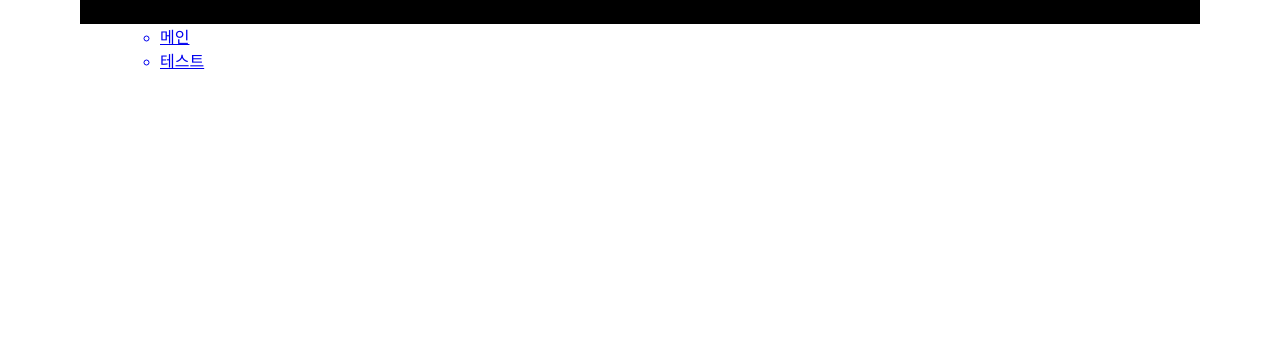
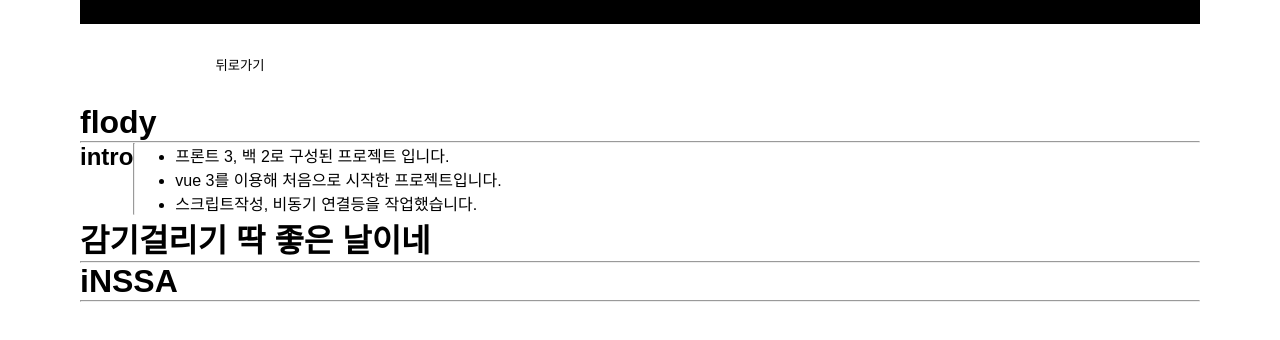
Before and after one commit to jeongkyojun/Project_react_introduceMyself, a React (Create React App) app: page /web in a window 1280 px wide. Before the commit this address had no page. Shown: the top 340 px of the page. Built offline with nearby package versions, Linux system fonts and the light colour scheme.

Commit message:
feat: navigate 추가, 프로젝트 소개 페이지 작성중

```diff
--- a/src/App.tsx
+++ b/src/App.tsx
@@ -2,6 +2,7 @@ import React, { Component } from 'react';
 import { BrowserRouter, Routes, Route } from 'react-router-dom';
 import Header from './layout/Header';
 import Main from './page/Main';
+import ProjectWeb from './page/ProjectWeb';
 import Test from './test';
 
 function App() {
@@ -12,6 +13,7 @@ function App() {
         <Routes>
           <Route path="/" element={<Main></Main>}></Route>
           <Route path="/test" element={<Test />}></Route>
+          <Route path="/web" element={<ProjectWeb />}></Route>
         </Routes>
       </BrowserRouter>
     </div>
--- a/src/layout/Header/index.tsx
+++ b/src/layout/Header/index.tsx
@@ -7,18 +7,13 @@ const Header = () => {
   const menuList = [
     {
       children: '테스트',
-      clickHandler: ''
-    }
+      clickHandler: '',
+    },
   ];
   return (
     <HeaderWrapper>
-      <StyledHeader/>
-      <MenuWrapper>
-        <ul>
-          <Link to='/'><li>메인</li></Link>
-          <Link to='/test'><li>테스트</li></Link>
-        </ul>
-      </MenuWrapper>
+      <StyledHeader />
+      <MenuWrapper></MenuWrapper>
     </HeaderWrapper>
   );
 };
--- a/src/organism/ProjectSection/index.tsx
+++ b/src/organism/ProjectSection/index.tsx
@@ -11,9 +11,15 @@ const ProjectSection = ({ items }: ProjectSectionTypes) => {
       <Text size={2}>Projects</Text>
       <hr></hr>
       <ButtonWrapper>
-        {items.map(({ src, alt, link, disabled, ...css }) => {
+        {items.map(({ src, alt, link, disabled, handler, ...css }) => {
           return (
-            <Button height={20} disabled={disabled} isText>
+            <Button
+              height={20}
+              disabled={disabled}
+              isText
+              key={alt}
+              clickHandler={handler}
+            >
               <Image
                 src={src}
                 alt={alt}
--- a/src/organism/ProjectSection/types.ts
+++ b/src/organism/ProjectSection/types.ts
@@ -3,6 +3,7 @@ import { ImageTypes } from '../../atom/Image/types';
 export interface ProjectItemsTypes extends ImageTypes {
   link: string;
   disabled: boolean;
+  handler?: () => void;
 }
 export interface ProjectSectionTypes {
   items: ProjectItemsTypes[];
--- a/src/page/Main/button_list.ts
+++ /dev/null
@@ -1,33 +0,0 @@
-import { url } from 'inspector';
-import Image from '../../atom/Image';
-
-const goToMenu = (link: string) => {
-  console.log(link);
-};
-
-export const button_list = [
-  {
-    src: `../img/user.jpg`,
-    alt: `web`,
-    link: ``,
-    disabled: false,
-  },
-  {
-    src: `../img/user.jpg`,
-    alt: `unity`,
-    link: ``,
-    disabled: true,
-  },
-  {
-    src: `../img/user.jpg`,
-    alt: `C#`,
-    link: ``,
-    disabled: true,
-  },
-  {
-    src: `../img/user.jpg`,
-    alt: `android`,
-    link: ``,
-    disabled: true,
-  },
-];
--- a/src/page/Main/index.tsx
+++ b/src/page/Main/index.tsx
@@ -1,4 +1,5 @@
 import React from 'react';
+import { useNavigate } from 'react-router-dom';
 import Image from '../../atom/Image';
 import Text from '../../atom/Text';
 import ButtonGroups from '../../molcule/ButtonGroups';
@@ -6,10 +7,42 @@ import AboutSection from '../../organism/AboutSection';
 import InfoHeader from '../../organism/InfoHeader';
 import InfoSection from '../../organism/InfoSection';
 import ProjectSection from '../../organism/ProjectSection';
-import { button_list } from './button_list';
+import navigator from '../../utils/navigator';
 import { ButtonWrapper, StyledMain } from './styles';
 
 const Main = () => {
+  const navigate = useNavigate();
+  const button_list = [
+    {
+      src: `../img/user.jpg`,
+      alt: `web`,
+      link: `/web`,
+      handler: navigator(navigate).web,
+      disabled: false,
+    },
+    {
+      src: `../img/user.jpg`,
+      alt: `unity`,
+      link: `/unity`,
+      handler: navigator(navigate).unity,
+      disabled: true,
+    },
+    {
+      src: `../img/user.jpg`,
+      alt: `C#`,
+      link: `/dotNet`,
+      handler: navigator(navigate).dotNet,
+      disabled: true,
+    },
+    // {
+    //   src: `../img/user.jpg`,
+    //   alt: `android`,
+    //   link: `/mobile`,
+    //   handler: navigator(navigate).mobile,
+    //   disabled: true,
+    // },
+  ];
+
   return (
     <StyledMain>
       <InfoHeader imgSrc={'../img/user.jpg'} imgAlt={'user'}></InfoHeader>
--- /dev/null
+++ b/src/page/ProjectWeb/index.tsx
@@ -0,0 +1,46 @@
+import React from 'react';
+import { useNavigate } from 'react-router-dom';
+import Button from '../../atom/Button';
+import List from '../../atom/List';
+import { IntroWrapper, ProjectWrapper, StyledProjectWeb } from './styles';
+
+const ProjectWeb = () => {
+  const navigate = useNavigate();
+  const flody_explain = [
+    `프론트 3, 백 2로 구성된 프로젝트 입니다.`,
+    `vue 3를 이용해 처음으로 시작한 프로젝트입니다.`,
+    `스크립트작성, 비동기 연결등을 작업했습니다.`,
+  ];
+  return (
+    <StyledProjectWeb>
+      <Button
+        isText
+        textColor="black"
+        clickHandler={() => {
+          navigate(-1);
+        }}
+      >
+        뒤로가기
+      </Button>
+      <ProjectWrapper>
+        <h1> flody </h1>
+        <hr></hr>
+        <IntroWrapper>
+          <h2>intro</h2>
+          <hr></hr>
+          <List items={flody_explain} />
+        </IntroWrapper>
+      </ProjectWrapper>
+      <ProjectWrapper>
+        <h1> 감기걸리기 딱 좋은 날이네 </h1>
+        <hr></hr>
+      </ProjectWrapper>
+      <ProjectWrapper>
+        <h1> iNSSA </h1>
+        <hr></hr>
+      </ProjectWrapper>
+    </StyledProjectWeb>
+  );
+};
+
+export default ProjectWeb;
--- /dev/null
+++ b/src/page/ProjectWeb/styles.ts
@@ -0,0 +1,16 @@
+import styled from 'styled-components';
+
+export const StyledProjectWeb = styled.div`
+  display: flex;
+  flex-direction: column;
+`;
+
+export const ProjectWrapper = styled.div`
+  display: flex;
+  flex-direction: column;
+`;
+
+export const IntroWrapper = styled.div`
+  display: flex;
+  flex-direction: row;
+`;
--- /dev/null
+++ b/src/utils/navigator.ts
@@ -0,0 +1,29 @@
+import { NavigateFunction } from 'react-router-dom';
+
+interface NavigateTypes {
+  state: {
+    number: number;
+  };
+}
+
+const navigator = (navigate: NavigateFunction, param?: NavigateTypes) => {
+  return {
+    main: () => {
+      navigate(`/`, param);
+    },
+    web: () => {
+      navigate(`/web`, param);
+    },
+    dotNet: () => {
+      navigate(`/dotNet`, param);
+    },
+    unity: () => {
+      navigate(`/unity`, param);
+    },
+    mobile: () => {
+      navigate(`/mobile`, param);
+    },
+  };
+};
+
+export default navigator;
```
